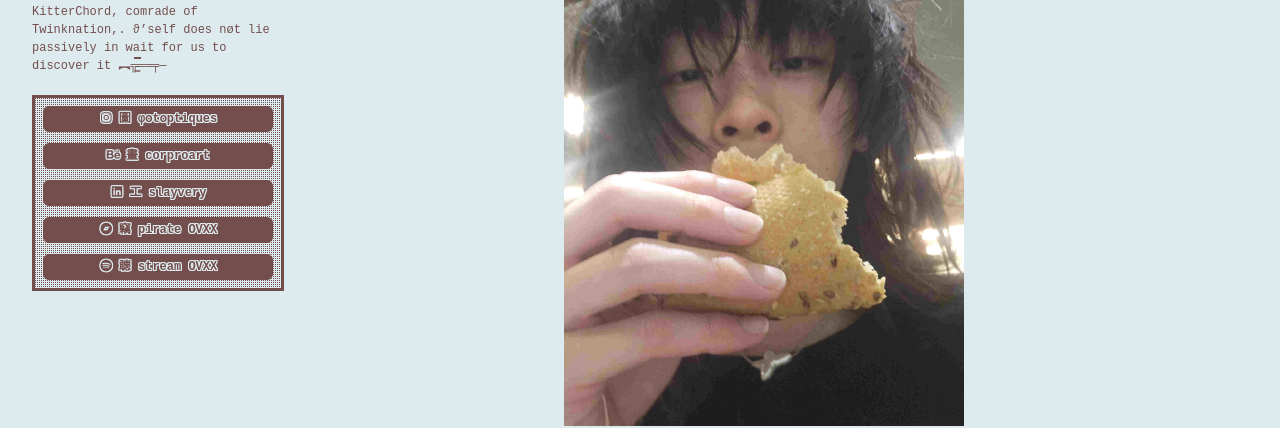
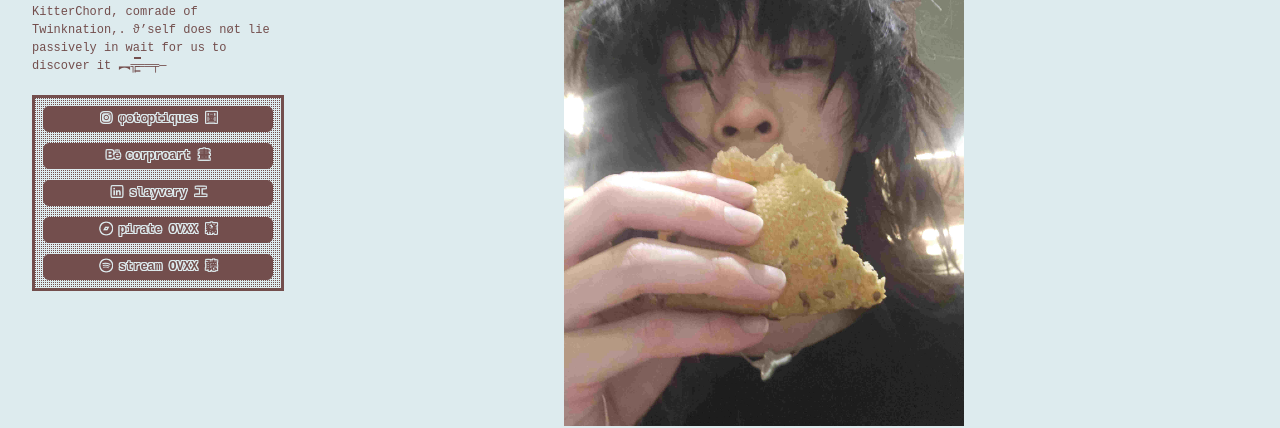
Before and after one commit to cryotato/cryotato.github.io, a Jekyll site: the page built from index.md, in a window 1280 px wide. Shown: the part 306-734 px from the top of the page. Built offline with Jekyll 4.4.1, drawn with Linux system fonts in a browser that asks for light colours; cached includes are drawn as plain includes.

```diff
--- a/_config.yml
+++ b/_config.yml
@@ -61,19 +61,19 @@ author:
   avatar : "/assets/images/IMG-20240220-WA0001.jpg"
   bio    : "developer of innovative sonic weapons as OVXX, CEO reptilian of KitterChord, comrade of Twinknation,. ϑ'self does nøt lie passively in wait for us to discover it ︻╦̵̵͇̿̿̿̿══╤─"
   links:
-    - label: "圖 φꙩtꙩptiques"
+    - label: "φꙩtꙩptiques 圖"
       icon: "fab fa-fw fa-instagram"
       url: "https://instagram.com/cryotato"
-    - label: "畫 corproart"
+    - label: "corproart 畫"
       icon: "fab fa-fw fa-behance"
       url: "https://www.behance.net/ryanmeow"
-    - label: "工 slayvery"
+    - label: "slayvery 工"
       icon: "fab fa-fw fa-linkedin"
       url: "https://www.linkedin.com/in/ovxx/"
-    - label: "竊 pirate OVXX"
+    - label: "pirate OVXX 竊"
       icon: "fab fa-fw fa-bandcamp"
       url: "https://ovxx.bandcamp.com/"
-    - label: "聼 stream OVXX"
+    - label: "stream OVXX 聼"
       icon: "fab fa-fw fa-spotify"
       url: "https://open.spotify.com/artist/5kysZzGC0WtDlkwSX4P1St"
 
```
